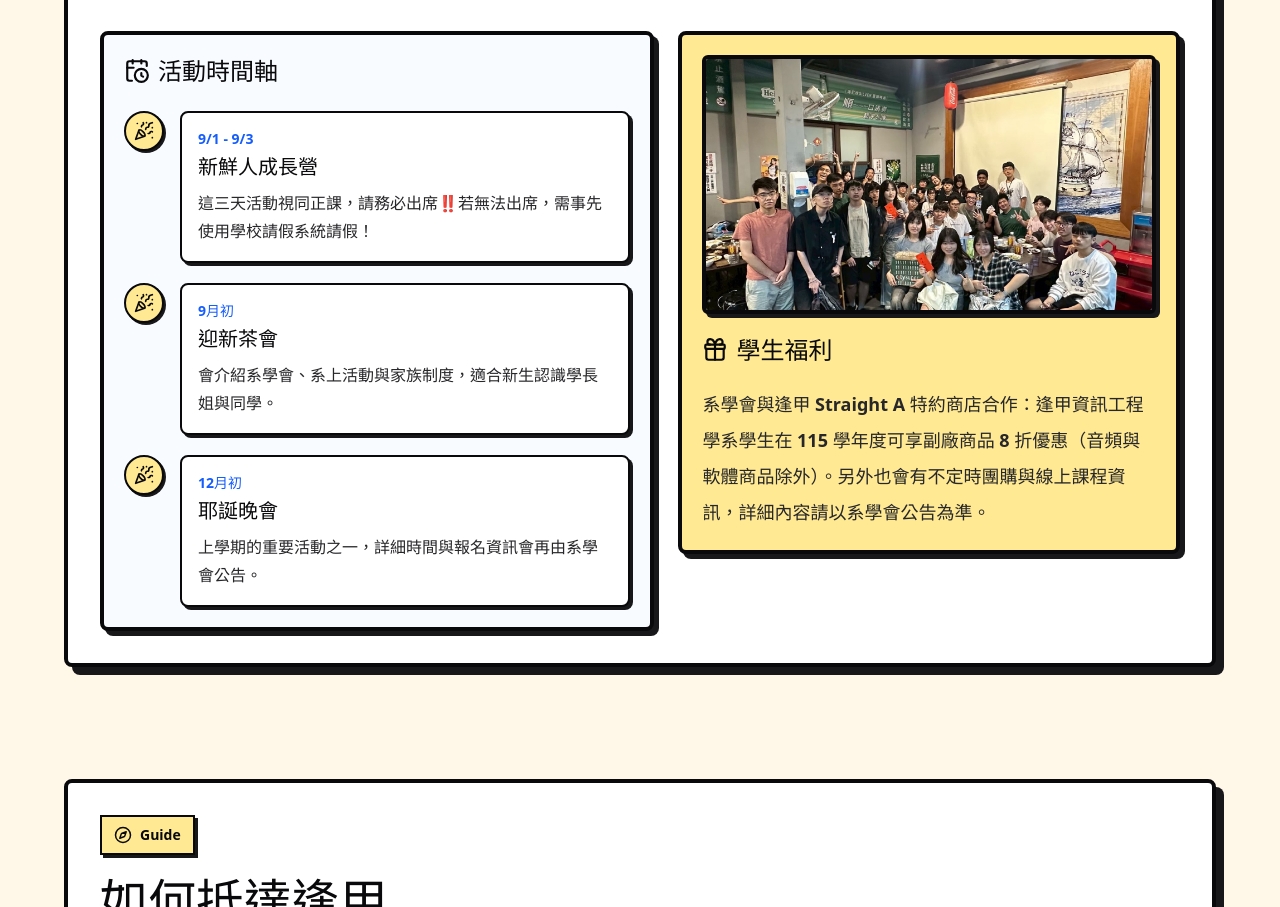
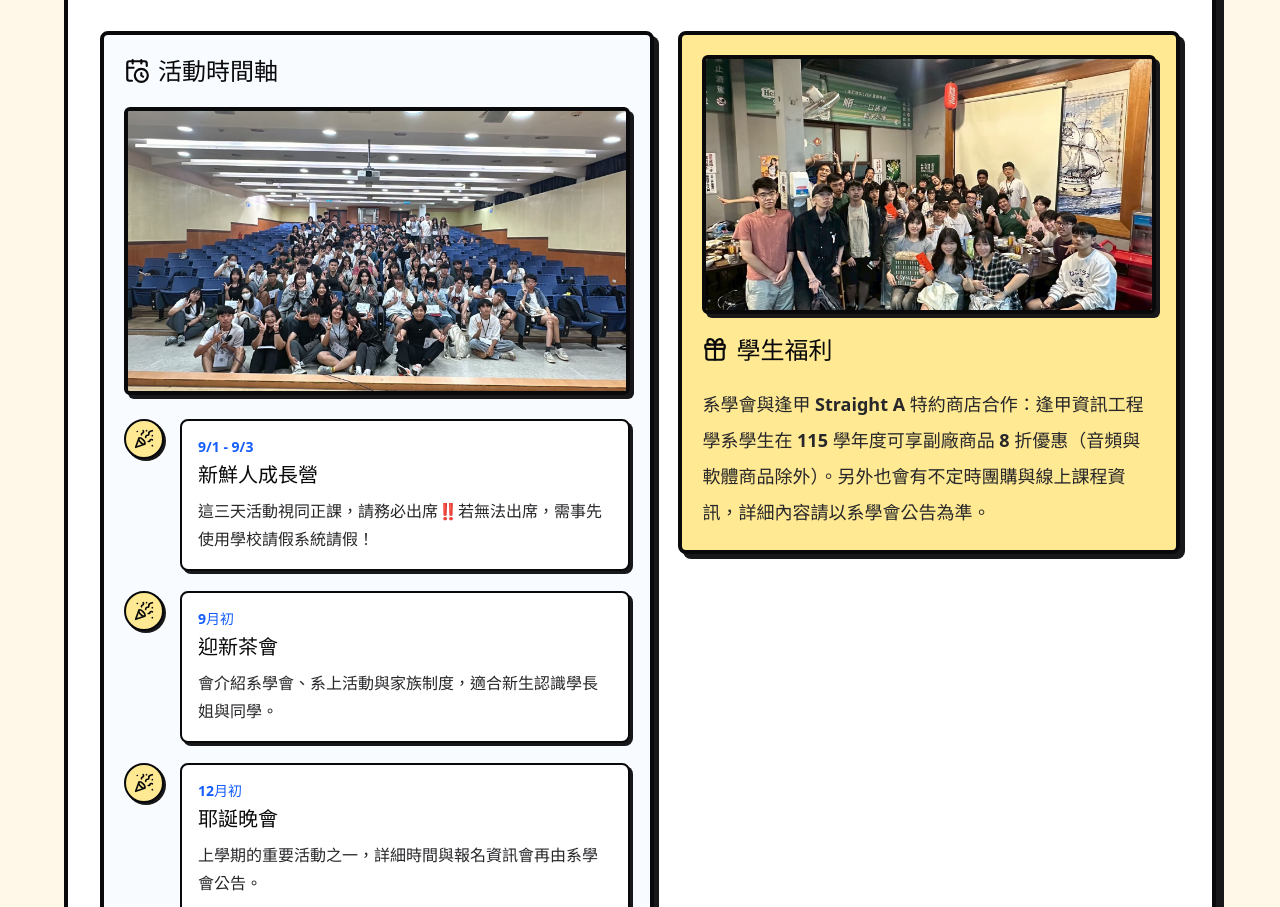
Before and after one commit to AllEnough/iecs_handbook, a React (Vite) app: page / in a window 1280 px wide. Shown: the part 4494-5401 px from the top of the page. Built offline with nearby package versions, Linux system fonts and the light colour scheme.

Commit message:
feat: add growth camp activity photo

```diff
--- a/src/components/ScheduleSection.jsx
+++ b/src/components/ScheduleSection.jsx
@@ -1,4 +1,5 @@
 import { CalendarClock, Gift, PartyPopper, Star } from 'lucide-react'
+import growthCampPhoto from '../assets/handbook/growth-camp.jpg'
 import infoNightPhoto from '../assets/handbook/info-night.jpg'
 
 const events = [
@@ -41,6 +42,14 @@ function ScheduleSection() {
                 <CalendarClock size={26} />
                 活動時間軸
               </h3>
+
+              <div className="mt-5 overflow-hidden rounded-md border-4 border-zinc-950 bg-white shadow-[4px_4px_0_#18181b]">
+                <img
+                  src={growthCampPhoto}
+                  alt="新鮮人成長營活動合照"
+                  className="aspect-video h-full w-full object-cover"
+                />
+              </div>
 
               <div className="mt-6 space-y-5">
                 {events.map((event) => (
```
Also changed, not shown: src/assets/handbook/growth-camp.jpg (added).
